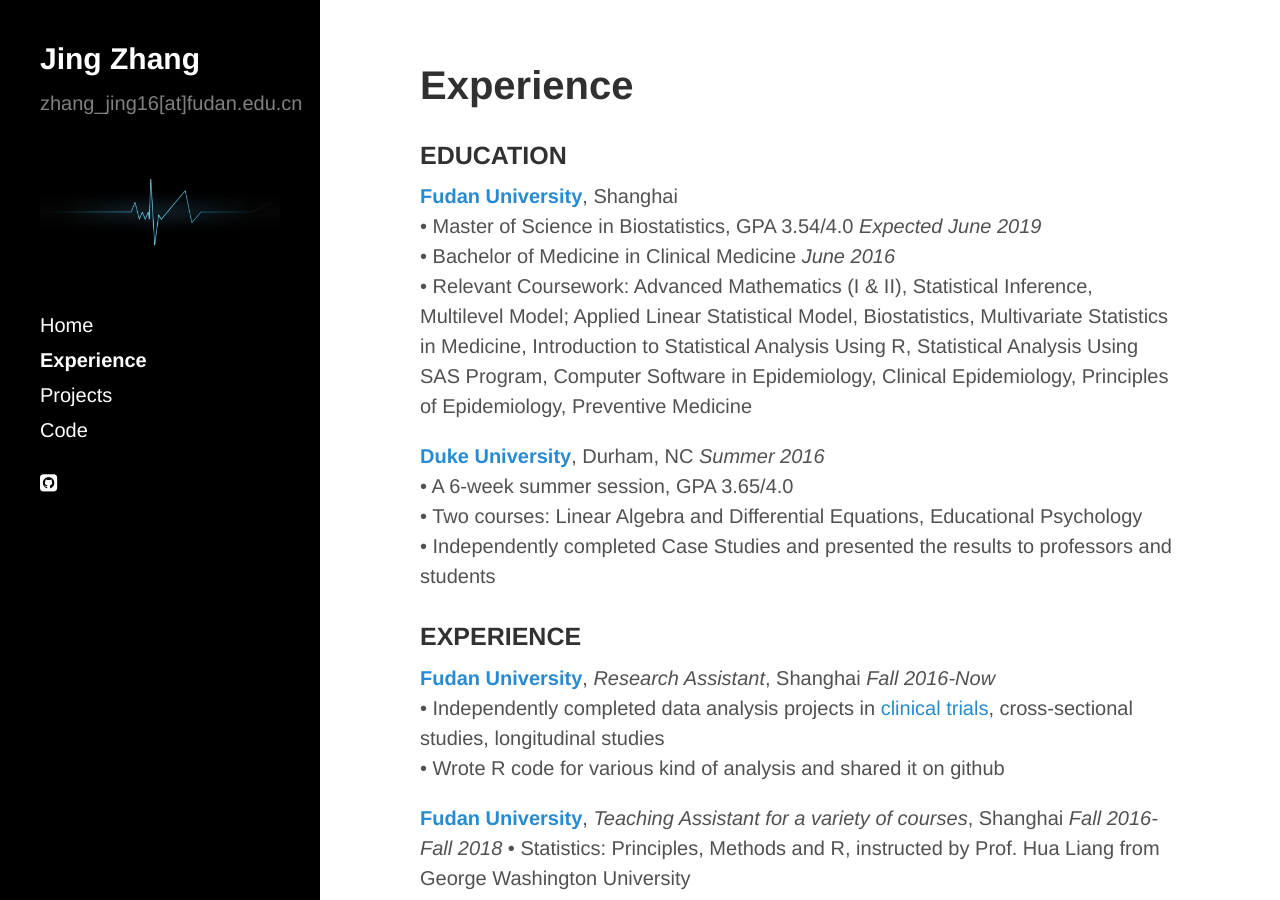
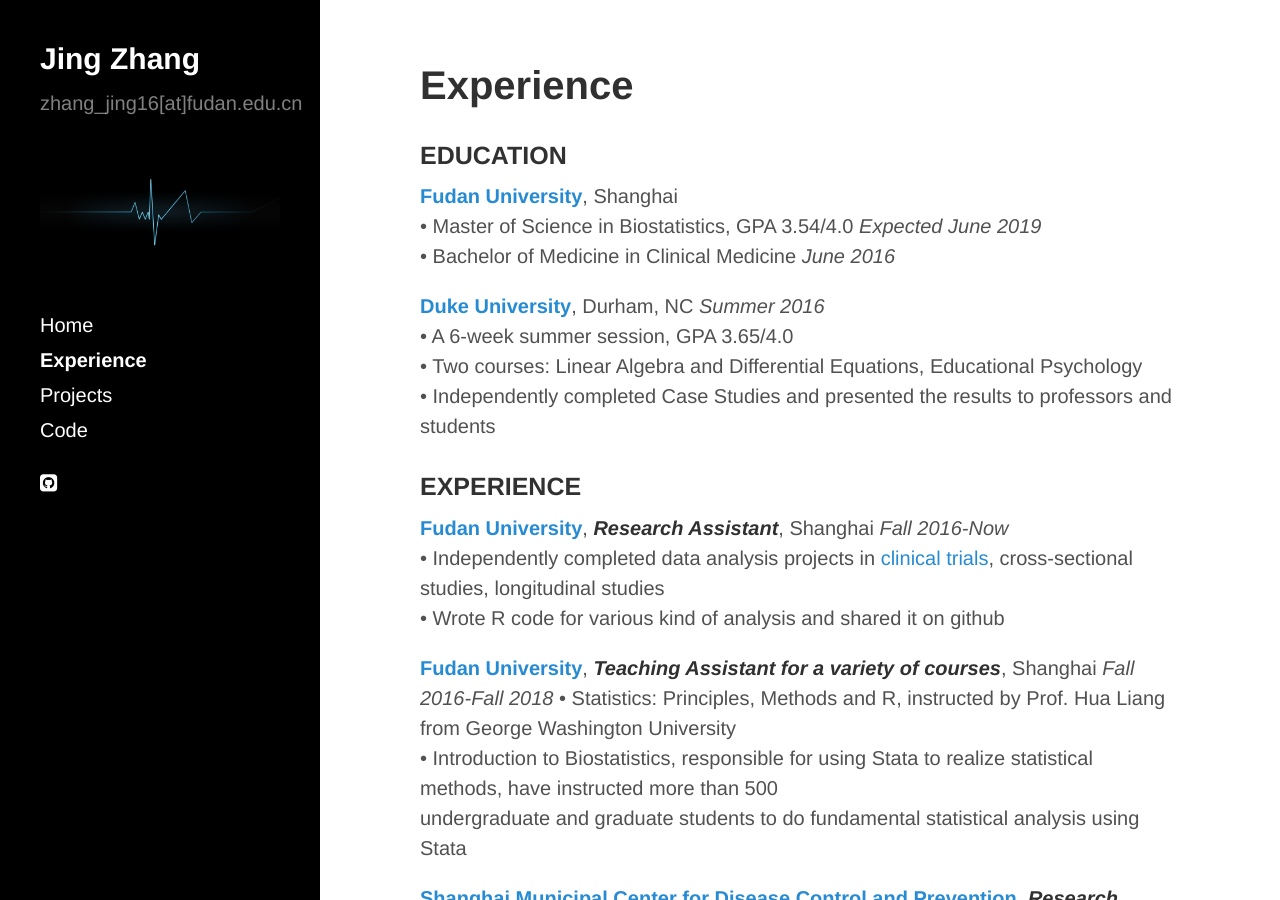
Before and after one commit to jingzhang1/jingzhang1.github.io, a Jekyll site: the page built from about.md, in a window 1280 px wide and 900 px high. Built offline with Jekyll 4.4.1, drawn with Linux system fonts in a browser that asks for light colours; nearby versions of some CDN libraries.

Commit message:
Update about.md

```diff
--- a/about.md
+++ b/about.md
@@ -6,10 +6,6 @@ title: Experience
 **[Fudan University](http://www.fudan.edu.cn/en/)**, Shanghai
 • Master of Science in Biostatistics, GPA 3.54/4.0 *Expected June 2019*
 • Bachelor of Medicine in Clinical Medicine *June 2016*
-• Relevant Coursework: Advanced Mathematics (I & II), Statistical Inference, Multilevel Model; Applied Linear
-Statistical Model, Biostatistics, Multivariate Statistics in Medicine, Introduction to Statistical Analysis Using R,
-Statistical Analysis Using SAS Program, Computer Software in Epidemiology, Clinical Epidemiology, Principles of
-Epidemiology, Preventive Medicine
 
 **[Duke University](https://www.duke.edu/)**, Durham, NC *Summer 2016*
 • A 6-week summer session, GPA 3.65/4.0
@@ -17,31 +13,31 @@ Epidemiology, Preventive Medicine
 • Independently completed Case Studies and presented the results to professors and students
 
 ### EXPERIENCE
-**[Fudan University](http://www.fudan.edu.cn/en/)**, *Research Assistant*, Shanghai *Fall 2016-Now*
+**[Fudan University](http://www.fudan.edu.cn/en/)**, **_Research Assistant_**, Shanghai *Fall 2016-Now*
 • Independently completed data analysis projects in [clinical trials](), cross-sectional studies, longitudinal studies
 • Wrote R code for various kind of analysis and shared it on github
 
-**[Fudan University](http://www.fudan.edu.cn/en/)**, *Teaching Assistant for a variety of courses*, Shanghai *Fall 2016-Fall 2018*
+**[Fudan University](http://www.fudan.edu.cn/en/)**, **_Teaching Assistant for a variety of courses_**, Shanghai *Fall 2016-Fall 2018*
 • Statistics: Principles, Methods and R, instructed by Prof. Hua Liang from George Washington University
 • Introduction to Biostatistics, responsible for using Stata to realize statistical methods, have instructed more than 500
 undergraduate and graduate students to do fundamental statistical analysis using Stata
 
-**[Shanghai Municipal Center for Disease Control and Prevention](http://www.scdc.sh.cn/indexEn.shtml)**, *Research intern*, Shanghai *Fall 2017*
+**[Shanghai Municipal Center for Disease Control and Prevention](http://www.scdc.sh.cn/indexEn.shtml)**, **_Research intern_**, Shanghai *Fall 2017*
 • Data preparation for tuberculosis surveillance data in Shanghai from 1992-2016
 • Analyzed the spatial and temporal features for the prevalence of tuberculosis among different population
 • Found spatial clusters for poor tuberculosis treatment outcome and analyzed the risk factors for it
 
-**[Safe Kids Worldwide](https://www.safekids.org/)**, *Intern*, Shanghai *Fall 2016- Now*
+**[Safe Kids Worldwide](https://www.safekids.org/)**, **_Intern_**, Shanghai *Fall 2016- Now*
 • Translated valuable articles to spread the ideas of keeping kids safe from injuries and child passenger safety in China
 
-**[Huashan Hospital](https://huashan.org.cn/)**, *Clinical Intern*, Shanghai *Fall 2015-Spring 2016*
+**[Huashan Hospital](https://huashan.org.cn/)**, **_Clinical Intern_**, Shanghai *Fall 2015-Spring 2016*
 • Rotated among 24 different departments in 48 weeks in Huashan Hospital, one of the top 3 hospitals in China
 
-**[East China Normal University](http://english.ecnu.edu.cn/)**, *Summer Course Participant in Frontiers Topics in Statistics*, Shanghai *Summer 2018*
+**[East China Normal University](http://english.ecnu.edu.cn/)**, **_Summer Course Participant in Frontiers Topics in Statistics_**, Shanghai *Summer 2018*
 • Topics included but not limited to Semiparametric, High-dimensional data analysis, Measurement Error Model
 
-**[Fudan University](http://www.fudan.edu.cn/en/)**, *Summer Course Participant in Advanced Statistical Methods in Public Health*, Shanghai *Summer 2017*
+**[Fudan University](http://www.fudan.edu.cn/en/)**, **_Summer Course Participant in Advanced Statistical Methods in Public Health_**, Shanghai *Summer 2017*
 • Topics included but not limited to Bayesian Analysis, Generalized Additive Models, Multi-level Regression Models
 
-**[University of Alberta](https://www.ualberta.ca/)**, *Summer Course Participant in Frontiers of Global Health*, Shanghai *Summer 2013*
+**[University of Alberta](https://www.ualberta.ca/)**, **_Summer Course Participant in Frontiers of Global Health_**, Shanghai *Summer 2013*
 • Learnt with 3 Canadian professors and 15 Canadian students on global health topics and health policy in China
```
